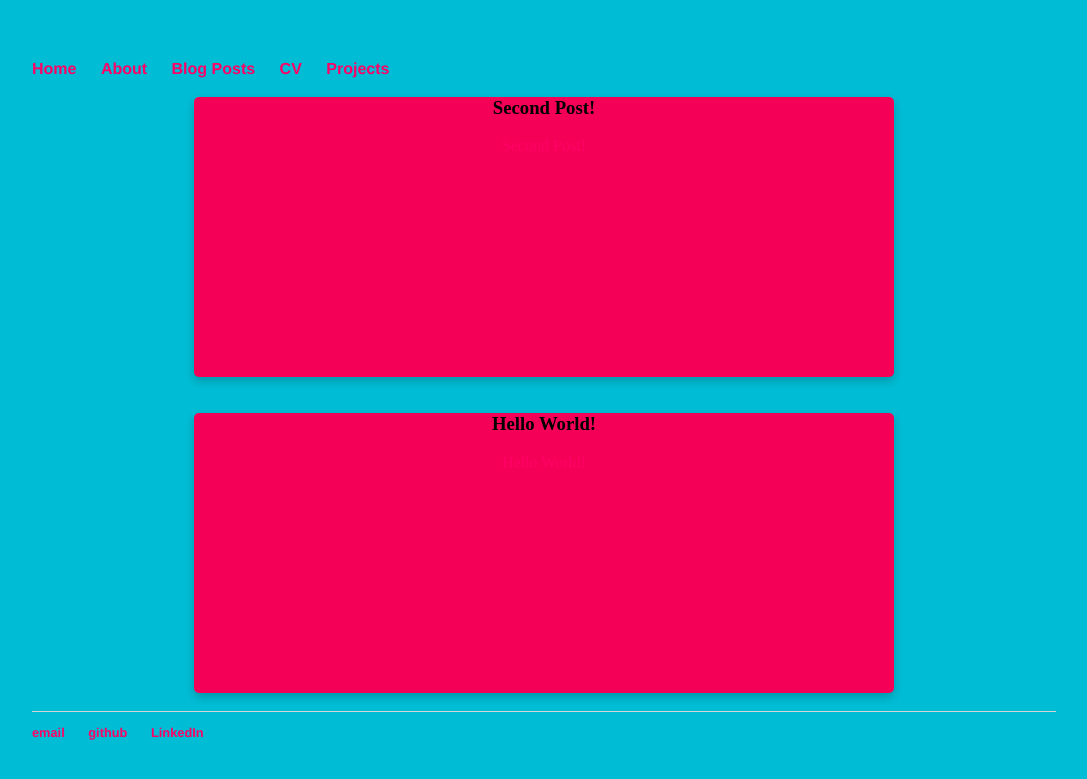
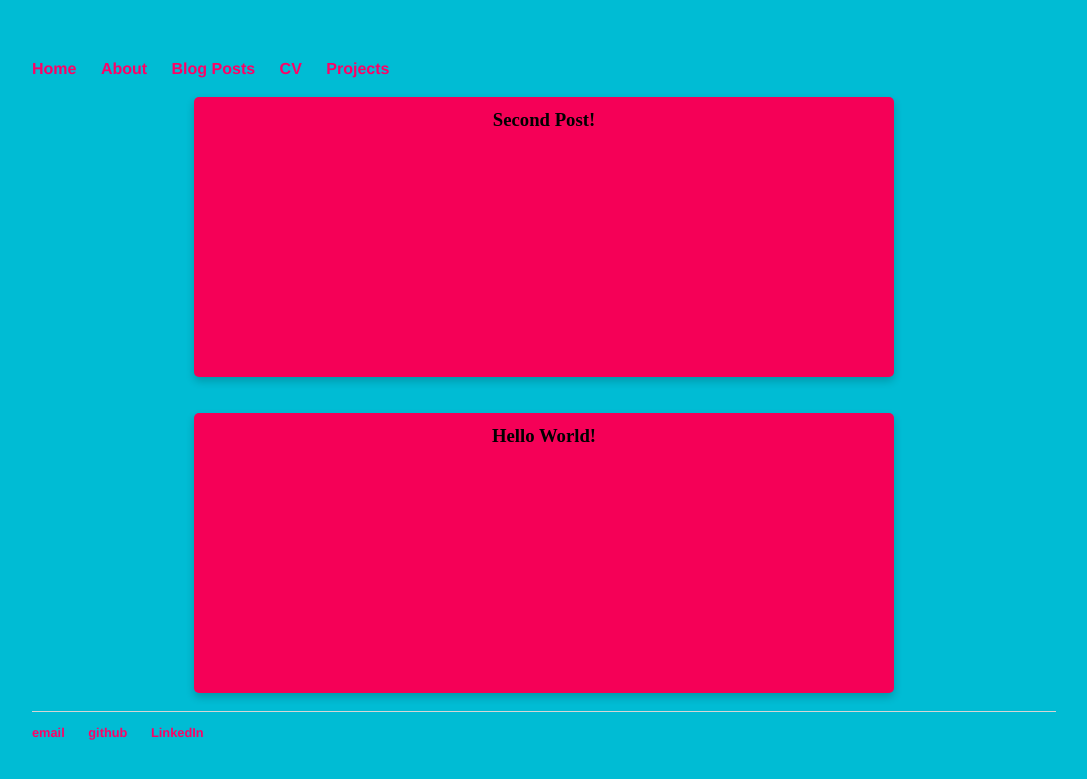
Before and after one commit to chetanya-shrimali/yashLadha.github.io, a Jekyll site: the page built from posts/index.html, in a window 1280 px wide. Shown: the top 779 px of the page, without its empty margins (96-1183 px from the left). Built offline with Jekyll 4.4.1, drawn with Linux system fonts in a browser that asks for light colours; nearby versions of some CDN libraries; comment, search, counter and statistics services are not loaded.

Commit message:
made card view as hyperlink

```diff
--- a/_layouts/default.html
+++ b/_layouts/default.html
@@ -9,11 +9,11 @@
   <body>
     <nav>
       <ul>
-	<li><a href="/">Home</a></li>
-	<li><a href="/about">About</a></li>
-	<li><a href="/posts#disqus_thread">Blog Posts</a></li>
-	<li><a href="https://drive.google.com/open?id=0B4ERqbSdpSoSTjljaUhDeEx4MHc">CV</a></li>
-	<li><a href="/projects">Projects</a></li>
+	<li><a href="/" class="link">Home</a></li>
+	<li><a href="/about" class="link">About</a></li>
+	<li><a href="/posts#disqus_thread" class="link">Blog Posts</a></li>
+	<li><a href="https://drive.google.com/open?id=0B4ERqbSdpSoSTjljaUhDeEx4MHc" class="link">CV</a></li>
+	<li><a href="/projects" class="link">Projects</a></li>
       </ul>
     </nav>
     <div class="container">
@@ -23,9 +23,9 @@
     </div><!-- /.container -->
     <footer>
       <ul>
-	<li><a href="mailto:yashladhapankajladha123@gmail.com">email</a></li>
-	<li><a href="https://github.com/yashLadha">github</a></li>
-	<li><a href="https://www.linkedin.com/in/yash-ladha-853aa8140/">LinkedIn</a></li>
+	<li><a href="mailto:yashladhapankajladha123@gmail.com" class="link">email</a></li>
+	<li><a href="https://github.com/yashLadha" class="link">github</a></li>
+	<li><a href="https://www.linkedin.com/in/yash-ladha-853aa8140/" class="link">LinkedIn</a></li>
       </ul
     </footer>
     <script id="dsq-count-scr" src="//yashladha-github-io.disqus.com/count.js" async></script>
--- a/css/main.css
+++ b/css/main.css
@@ -13,7 +13,7 @@
   display: inline;
   margin-right: 20px;
 }
-a {
+.link {
   text-decoration: none;
   color: #ff0066 !important;
 }
@@ -33,7 +33,7 @@
 .card {
   margin: 0 auto;
   text-align: center;
-  background-color: #F50057;
+  background-color: #F50057 !important;
   box-shadow: 0 4px 8px 0 rgba(0,0,0,0.2);
   transition: 0.3s;
   border-radius: 5px;
@@ -46,7 +46,7 @@
 }
 
 container {
-  padding: 2px 16px;
+  padding: 3px 16px;
 }
 
 footer {
--- a/index.html
+++ b/index.html
@@ -4,5 +4,5 @@
 ---
 <div class="blurb">
   <h1>Hi there, I'm Yash Ladha!</h1>
-  <p>I'm a Computer Science Engineer from Indian Institute of Information Technology Vadodara <em>A Touch of Geekinees and love for Coding and development <a href="/about">Read more about my life...</a></p>
+  <p>I'm a Computer Science Engineer from Indian Institute of Information Technology Vadodara <em>A Touch of Geekinees and love for Coding and development <a href="/about" class="link">Read more about my life...</a></p>
 </div><!-- /.blurb -->
--- a/posts/index.html
+++ b/posts/index.html
@@ -5,10 +5,9 @@
 ---
 <div class="blurb">
   {% for post in site.posts %}
-  <div class="card">
+  <div class="card" onClick="window.location.href='{{ post.url }}'">
     <div class="container">
-      <h3><b>{{ post.title }}</b></h3>
-      <a href={{ post.url }} style="color:#9C27B0;">{{ post.title }}</a>
+      <h3 style="padding-top: 12px;"><b>{{ post.title }}</b></h3>
     </div>
   </div>
   <br>
```
